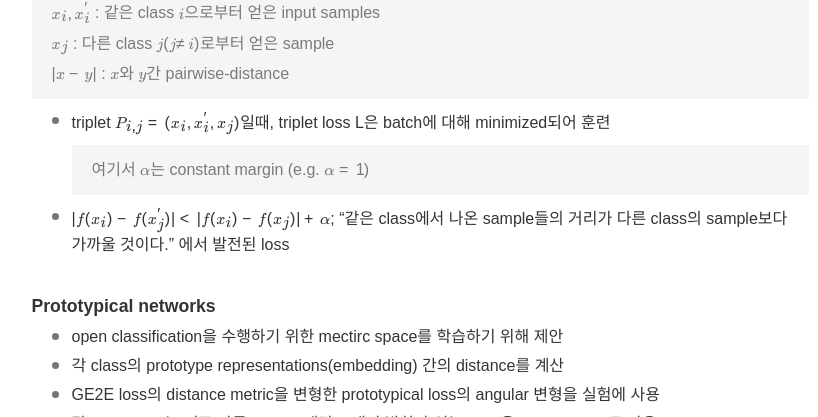
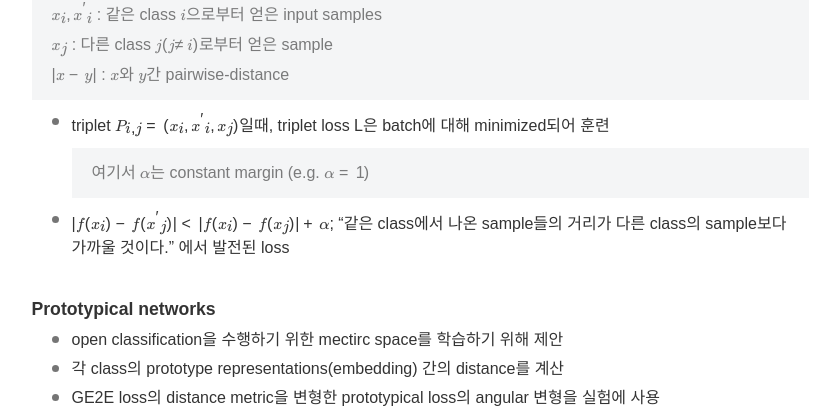
Before and after one commit to arabae/arabae.github.io, a Jekyll site: the page built from _posts/2020-10-08-Metric Learning for Keyword Spotting.md, in a window 1280 px wide and 900 px high, scrolled down 2098 px, cut to the strip 258-675 px from the top of the window. Shown: the whole strip, without its empty margins (220-1038 px from the left). Built offline with Jekyll 4.4.1, drawn with Linux system fonts in a browser that asks for light colours; nearby versions of some CDN libraries; some web fonts are replaced; formulas are drawn with MathJax 3; comment, search, counter and statistics services are not loaded.

Commit message:
review : metric learning for keyword spotting

```diff
--- a/_posts/2020-10-08-Metric Learning for Keyword Spotting.md
+++ b/_posts/2020-10-08-Metric Learning for Keyword Spotting.md
@@ -88,16 +88,16 @@ use_math: true
 <center><img src="https://user-images.githubusercontent.com/46676700/95653158-5a3a3800-0b31-11eb-94ce-6f077868a0f7.png" alt="img" style="zoom: 50%;" /></center>
 
 
-> $x_i, x'_i$ : 같은 class $i$으로부터 얻은 input samples
+> $x_i, {x'}_i$ : 같은 class $i$으로부터 얻은 input samples
 >
 > $x_j$ : 다른 class $j(j{\neq}i)$로부터 얻은 sample
 >
 > $\|{x-y}\|$ : $x$와 $y$간 pairwise-distance
 
-- triplet $P_{i,j} = (x_i, x'_i, x_j)$일때, triplet loss L은 batch에 대해 minimized되어 훈련
+- triplet $P_{i,j} = (x_i, {x'}_i, x_j)$일때, triplet loss L은 batch에 대해 minimized되어 훈련
 > 여기서 $\alpha$는 constant margin (e.g. $\alpha=1$)
 
-- $\|f(x_i)-f(x'_j)\| < \|f(x_i)-f(x_j)\| + \alpha$; "같은 class에서 나온 sample들의 거리가 다른 class의 sample보다 가까울 것이다." 에서 발전된 loss
+- $\|f(x_i)-f({x'}_j)\| < \|f(x_i)-f(x_j)\| + \alpha$; "같은 class에서 나온 sample들의 거리가 다른 class의 sample보다 가까울 것이다." 에서 발전된 loss
 
 <br/>
 
```
